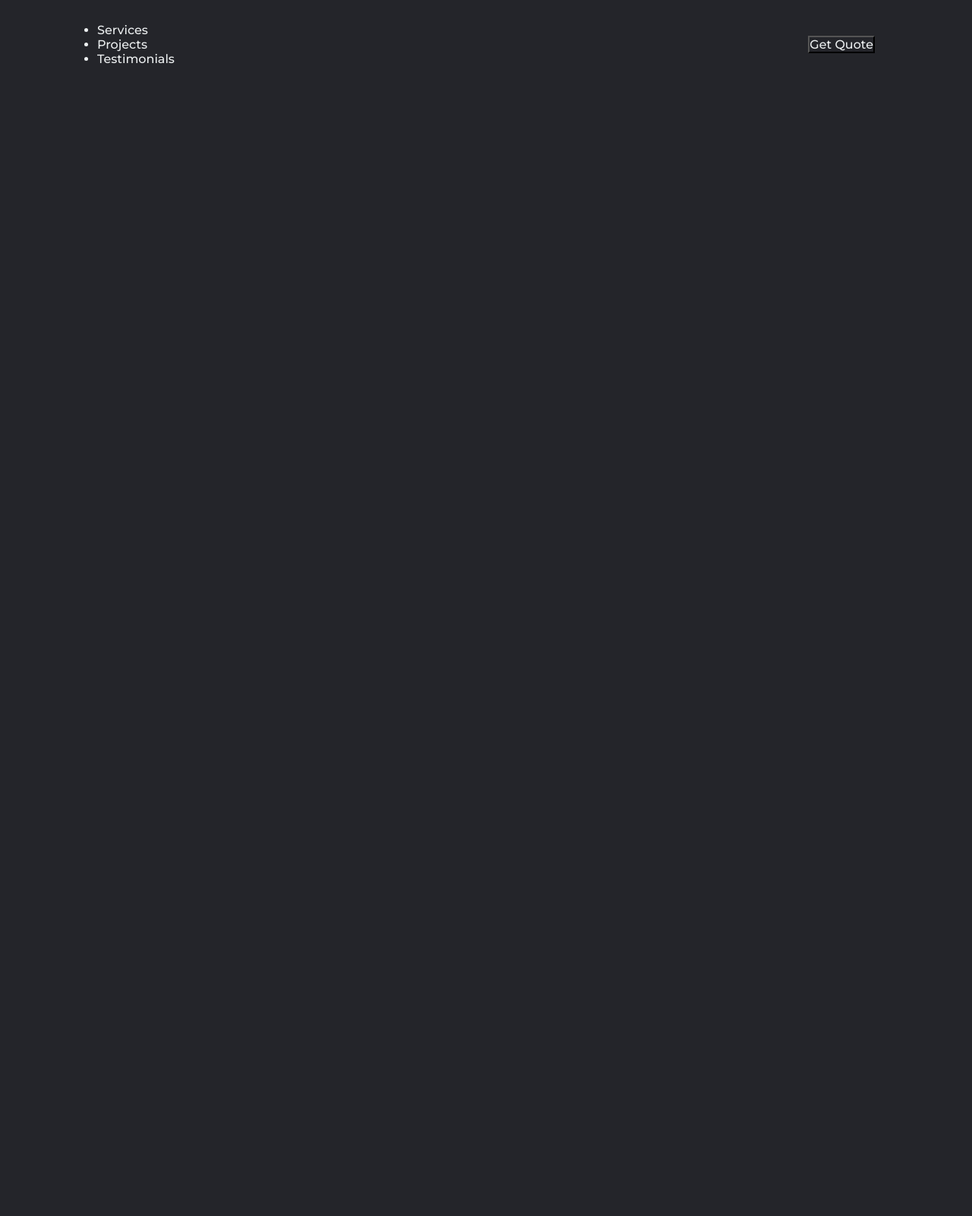
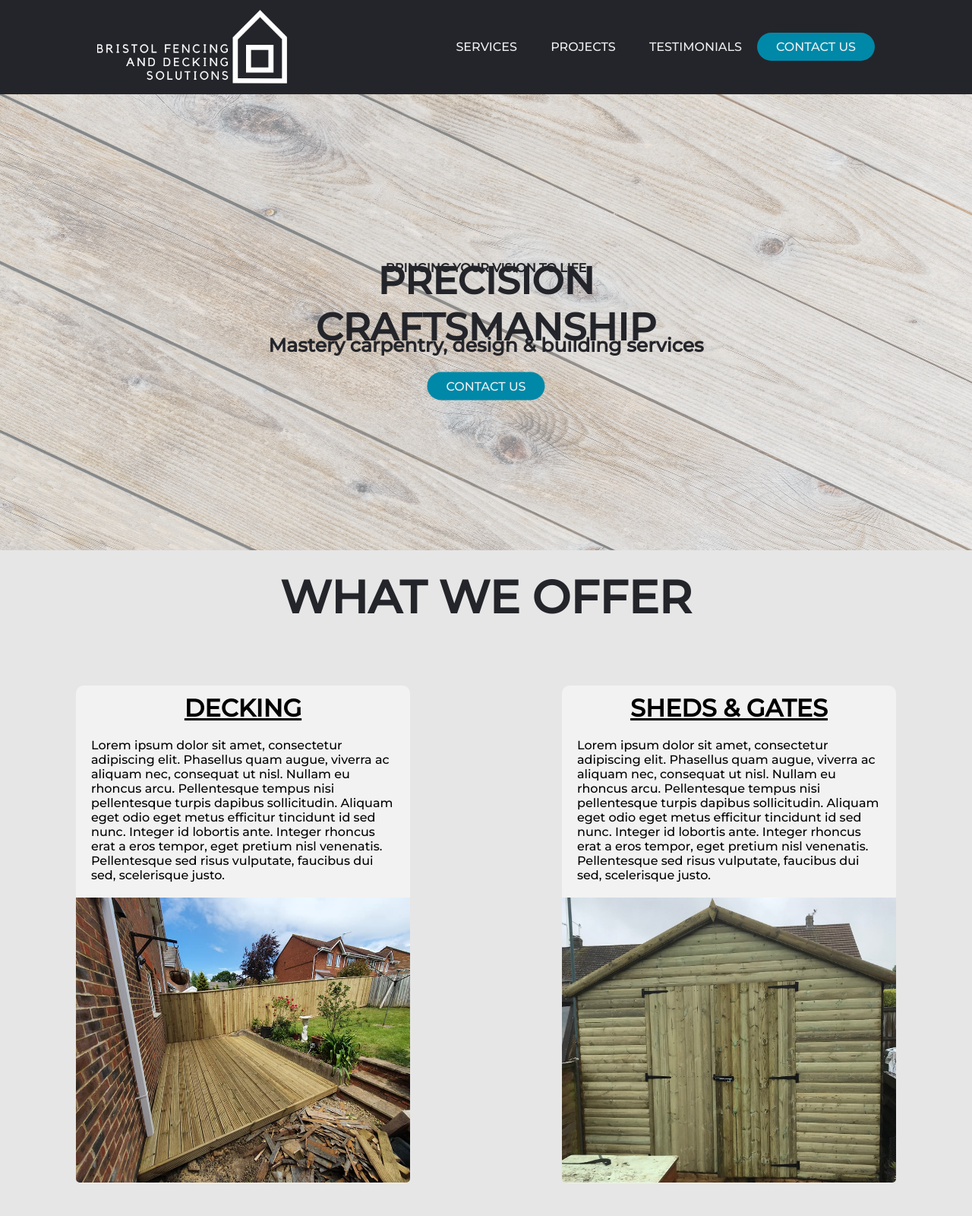
Before and after one commit to DanielMartin96/Bristol-Fencing-and-Decking, a plain HTML site: page index.html in a window 1280 px wide. Shown: the top 1600 px of the page at 76% size. Before the commit the page ends 800 px from the top, so only its background shows below. Drawn offline with Linux system fonts and the light colour scheme.

Commit message:
index, nav and footer

```diff
--- a/index.html
+++ b/index.html
@@ -9,14 +9,61 @@
     </head>
     <body>
        <header>
+        <a href="index.html" class="logo"><img src="images/Logo.png"alt="logo" class="logo"></a>
            <nav>
-               <ul class="ul_links">
-                   <li><a href="#">Services</a></li>
-                   <li><a href="#">Projects</a></li>
-                   <li><a href="#">Testimonials</a></li>
+               <ul class="nav_links">
+                   <li><a href="services.html">SERVICES</a></li>
+                   <li><a href="projects.html">PROJECTS</a></li>
+                   <li><a href="testimonials.html">TESTIMONIALS</a></li>
                </ul>
            </nav>
-           <a class="cta" href="#"><button>Get Quote</button></a>
+           <a class="cta" href="contact.html"><button>CONTACT US</button></a>
        </header>
+       <div class="first-cta">
+           <img src="images/alexandre-boucher-zZwLBL9W0tE-unsplash.jpg" alt="fencing" class="background-cta">
+           <h4>BRINGING YOUR VISION TO LIFE</h4>
+           <h1>PRECISION CRAFTSMANSHIP</h1>
+           <h2>Mastery carpentry, design & building services</h2>
+           <a class="cta" href="contact.html"><button>CONTACT US</button></a>
+       </div>
+       <div class="headline-what-we-offer">
+        <h1>WHAT WE OFFER</h1>
+       </div>
+       <div class="div what-we-offer">
+           <div class="container">
+               <div class="heading">
+                    <h1>FENCING</h1>
+                    <p>Lorem ipsum dolor sit amet, consectetur adipiscing elit. Phasellus quam augue, viverra ac aliquam nec, consequat ut nisl. Nullam eu rhoncus arcu. Pellentesque tempus nisi pellentesque turpis dapibus sollicitudin. Aliquam eget odio eget metus efficitur tincidunt id sed nunc. Integer id lobortis ante. Integer rhoncus erat a eros tempor, eget pretium nisl venenatis. Pellentesque sed risus vulputate, faucibus dui sed, scelerisque justo.</p>
+                    <img src="images/fencing-2.jpg" alt="fencing">
+               </div>
+           </div>
+           <div class="container">
+                <div class="heading">
+                    <h1>DECKING</h1>
+                    <p>Lorem ipsum dolor sit amet, consectetur adipiscing elit. Phasellus quam augue, viverra ac aliquam nec, consequat ut nisl. Nullam eu rhoncus arcu. Pellentesque tempus nisi pellentesque turpis dapibus sollicitudin. Aliquam eget odio eget metus efficitur tincidunt id sed nunc. Integer id lobortis ante. Integer rhoncus erat a eros tempor, eget pretium nisl venenatis. Pellentesque sed risus vulputate, faucibus dui sed, scelerisque justo.</p>
+                    <img src="images/decking.jpg" alt="decking">
+                </div>
+           </div>
+           <div class="container">
+                <div class="heading">
+                    <h1>SHEDS & GATES</h1>
+                    <p>Lorem ipsum dolor sit amet, consectetur adipiscing elit. Phasellus quam augue, viverra ac aliquam nec, consequat ut nisl. Nullam eu rhoncus arcu. Pellentesque tempus nisi pellentesque turpis dapibus sollicitudin. Aliquam eget odio eget metus efficitur tincidunt id sed nunc. Integer id lobortis ante. Integer rhoncus erat a eros tempor, eget pretium nisl venenatis. Pellentesque sed risus vulputate, faucibus dui sed, scelerisque justo.</p>
+                    <img src="images/shed.jpg" alt="shed">
+                </div>
+           </div>
+        </div>
+       </div>
+       <script src="https://apps.elfsight.com/p/platform.js" defer></script>
+       <div class="elfsight-app-15041a4c-d591-4785-b7de-a2139da06891"></div>
+      <div class="footer">
+          <div class="div footer-content">
+            <div class="div footer-section about"></div>
+            <div class="div footer-section links"></div>
+            <div class="div footer-section contact-form"></div>
+          </div>
+          <div class="div footer-bottom">
+            &copy; DTM | Designed by Daniel Martin
+          </div>
+      </div>
     </body>
 </html>
--- a/styles.css
+++ b/styles.css
@@ -4,7 +4,7 @@
     box-sizing: border-box;
     margin: 0;
     padding: 0;
-    background-color: #24252A;
+    font-family: "Montserrat", sans-serif;
 }
 
 li, a, button {
@@ -17,7 +17,171 @@ li, a, button {
 
 header {
     display: flex;
-    justify-content: space-between;
+    justify-content: flex-end;
     align-items: center;
     padding: 30px 10%;
+    background-color: #24252A;
 }
+
+.logo {
+    max-width: 250px;
+    max-height: 100px;
+    cursor: pointer;
+    margin-right: auto;
+    margin-top: -10px;
+    margin-bottom: -10px;
+}
+
+.nav_links {
+    list-style: none;
+    text
+}
+
+.nav_links li {
+    display: inline-block;
+    padding: 0px 20px;
+}
+
+.nav_links li a {
+    transition: all 0.3s ease 0;
+}
+
+.nav_links li a:hover {
+    color: #0088a9;
+}
+
+button {
+    padding: 9px 25px;
+    background-color: rgba(0,136,168,1);
+    border: none;
+    border-radius: 50px;
+    cursor: pointer;
+    transition: all 0.3s ease 0;
+}
+
+button:hover {
+    background-color: rgba(0,136,168,0.8);;
+}
+
+.first-cta {
+    position: relative;
+    text-align: center;
+    color:#24252A;
+    max-height: 600px;
+    font-family: "Montserrat", sans-serif;
+}
+
+.background-cta {
+    max-height: 600px;
+    width: 100%;
+    opacity: 0.5;
+}
+
+.first-cta h1 {
+    position: absolute;
+    top: 46%;
+    left: 50%;
+    transform: translate(-50%, -50%);
+    font-size: 50px;
+}
+
+.first-cta h4 {
+    position: absolute;
+    top: 38%;
+    left: 50%;
+    transform: translate(-50%, -50%);
+}
+
+.first-cta h2 {
+    position: absolute;
+    top: 55%;
+    left: 50%;
+    transform: translate(-50%, -50%);
+    font-size: 25px;
+}
+
+.first-cta button {
+    position: absolute;
+    top: 64%;
+    left: 50%;
+    transform: translate(-50%, -50%);
+}
+
+.burger div {
+    width: 25px;
+    height: 5px;
+    color: #edf0f1;
+}
+
+.footer {
+    background-color: #24252A;
+    color: #edf0f1;
+    height: 300px;
+    position: relative;
+}
+
+.footer .footer-bottom {
+    background: #303036;
+    color: #686868;
+    height: 50px;
+    width: 100%;
+    text-align: center;
+    position: absolute;
+    bottom: 0px;
+    left: 0px;
+    padding-top: 20px;
+}
+
+.what-we-offer {
+    width: 100%;
+    background-color: #e6e6e6;
+    display: flex;
+    justify-content: flex-end;
+    align-items: center;
+}
+
+.headline-what-we-offer h1 {
+    text-align: center;
+    font-family: "Montserrat", sans-serif;
+    position: relative;
+    padding-top: 25px;
+    color:#24252A;
+    font-size: 60px;
+}
+
+.elfsight-app-15041a4c-d591-4785-b7de-a2139da06891 {
+    align-content: center;
+    font-family: "Montserrat", sans-serif;
+    left: 25%;
+}
+
+.container {
+    position: relative;
+    height: 655px;
+    width: 440px;
+    background-color: #f2f2f2;
+    border-radius: 10px;
+    margin: 100px;
+}
+
+.headline-what-we-offer {
+    width: 100%;
+    background-color: #e6e6e6;
+    margin-bottom: -20px;
+}
+
+.container h1 {
+    text-align: center;
+    padding-top: 10px;
+    text-decoration-line: underline;
+}
+
+.container img {
+    max-width: 440px;
+    min-height: 375px;
+    border-radius: 0 0 5px 5px;
+}
+
+.container p {
+    padding: 20px;
+}
```
Also changed, not shown: contact.html (added, +23 -0 lines), projects.html (added, +23 -0 lines), services.html (added, +23 -0 lines), testimonials.html (added, +23 -0 lines), images/alexandre-boucher-zZwLBL9W0tE-unsplash.jpg (added), images/bristol roofing.png (deleted), images/decking.jpg (added), images/fencing-2.jpg (added), images/fencing.jpg (added), images/logo.png (added), images/shed.jpg (added), script.js (added).
